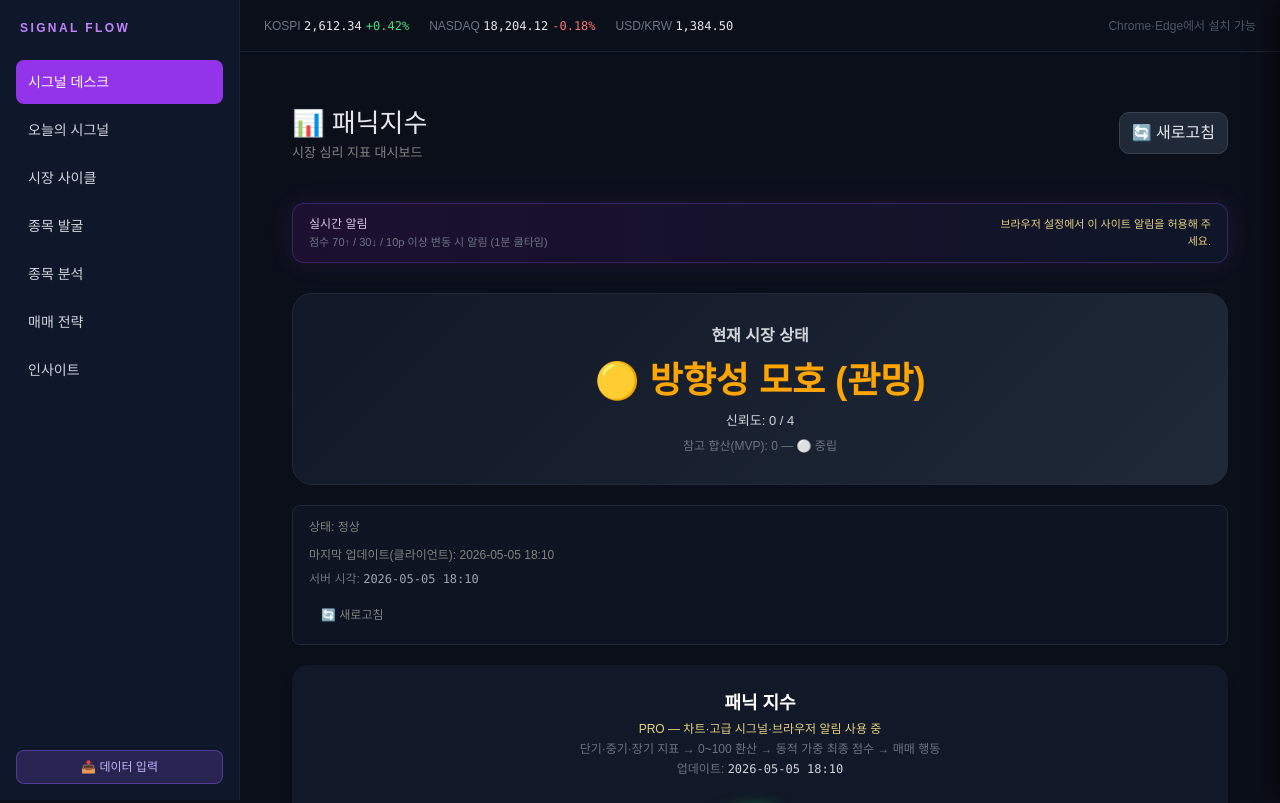
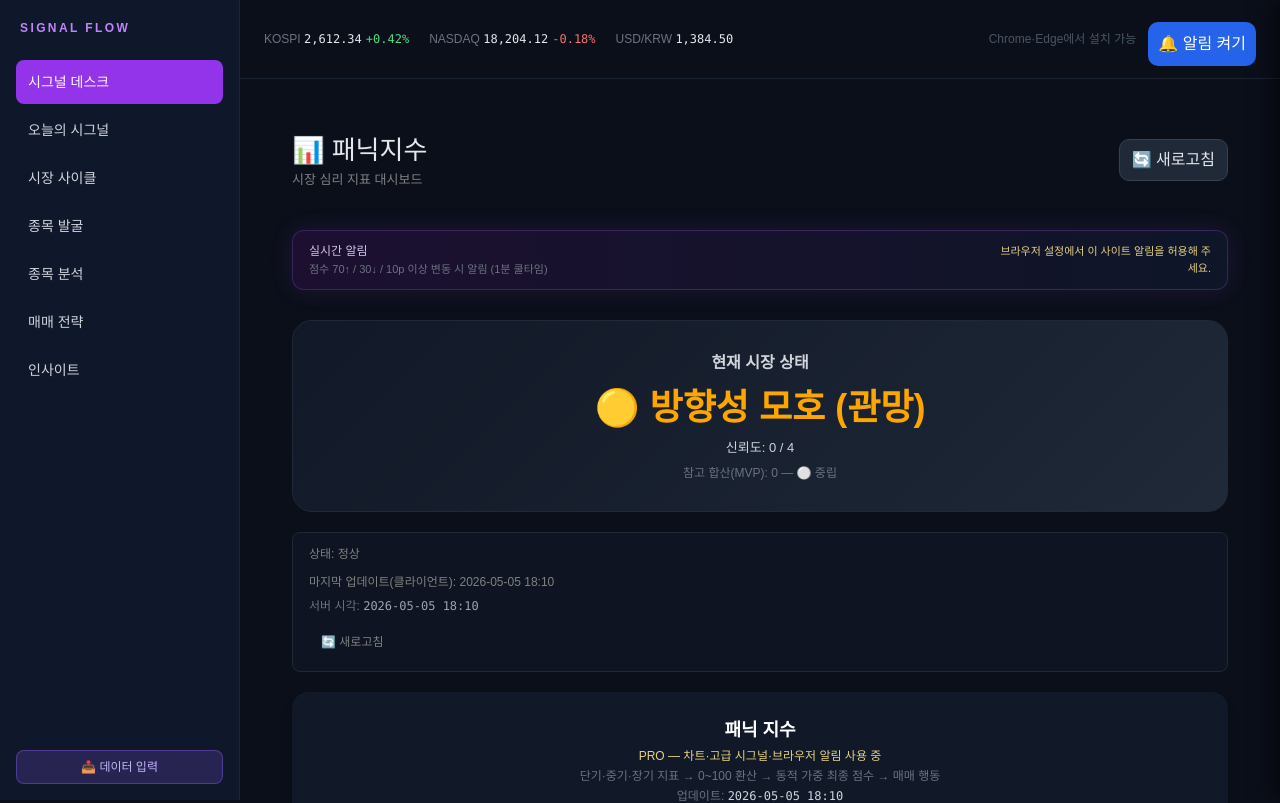
Before and after one commit to huskeyland22-maker/yds-web, a React (Vite) app in the folder vite-project/: page / in a window 1280 px wide. Shown: the top 803 px of the page. Built offline with nearby package versions, Linux system fonts and the light colour scheme.

Commit message:
fix: request notification permission via explicit user click
Replace automatic permission request with a header button flow so Edge shows the permission prompt reliably and confirms success with a test notification.

Co-authored-by: Cursor <cursoragent@cursor.com>

```diff
--- a/vite-project/src/App.jsx
+++ b/vite-project/src/App.jsx
@@ -1,4 +1,4 @@
-import { useEffect, useState } from "react"
+import { useState } from "react"
 import { useRegisterSW } from "virtual:pwa-register/react"
 import { submitManualPanicData } from "./config/api.js"
 import PwaInstallBar from "./components/PwaInstallBar.jsx"
@@ -18,14 +18,6 @@ function App() {
   useRegisterSW()
   const [openInput, setOpenInput] = useState(false)
   const [inputText, setInputText] = useState("")
-
-  useEffect(() => {
-    if ("Notification" in window) {
-      Notification.requestPermission().then((permission) => {
-        console.log("알림 권한:", permission)
-      })
-    }
-  }, [])
 
   const submitInput = async () => {
     try {
@@ -92,6 +84,31 @@ function App() {
             </span>
           </div>
           <PwaInstallBar />
+          <button
+            type="button"
+            onClick={() => {
+              if (!("Notification" in window)) return
+              Notification.requestPermission().then((permission) => {
+                console.log("권한:", permission)
+                if (permission === "granted") {
+                  new Notification("알림 허용 완료", {
+                    body: "이제 알림이 정상 작동합니다",
+                  })
+                }
+              })
+            }}
+            style={{
+              marginTop: "10px",
+              padding: "10px",
+              borderRadius: "10px",
+              background: "#2563eb",
+              color: "white",
+              border: "none",
+              cursor: "pointer",
+            }}
+          >
+            🔔 알림 켜기
+          </button>
         </header>
 
         <main className="flex-1 overflow-auto px-4 py-5 pb-[max(1.25rem,env(safe-area-inset-bottom))] sm:px-6 sm:py-6 lg:px-8 lg:py-8">
```
